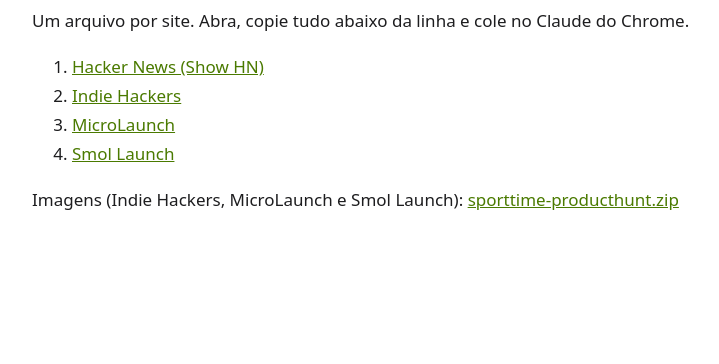
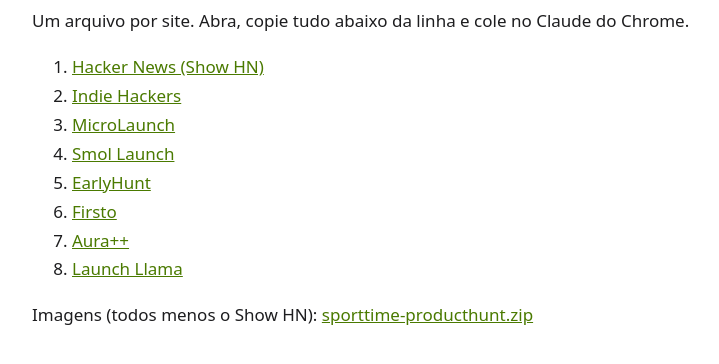
Before and after one commit to alessandrobonovox/alessandrobonovox.github.io, a plain HTML site: page sporttime/lancamentos/index.html in a window 1280 px wide. Shown: the part 128-492 px from the top of the page, without its empty margins (248-967 px from the left). Drawn offline with Linux system fonts and the light colour scheme.

Commit message:
Add launch prompts for EarlyHunt, Firsto, Aura++ and Launch Llama
Co-Authored-By: Claude Opus 5.5 <noreply@anthropic.com>
Claude-Session: https://claude.ai/code/session_01RiRG45LoaospMbPKsWh7Hw

```diff
--- a/sporttime/lancamentos/index.html
+++ b/sporttime/lancamentos/index.html
@@ -21,8 +21,12 @@ a{color:var(--accent)}
 <li><a href="sporttime-2-indie-hackers.txt" download>Indie Hackers</a></li>
 <li><a href="sporttime-3-microlaunch.txt" download>MicroLaunch</a></li>
 <li><a href="sporttime-4-smol-launch.txt" download>Smol Launch</a></li>
+<li><a href="sporttime-5-earlyhunt.txt" download>EarlyHunt</a></li>
+<li><a href="sporttime-6-firsto.txt" download>Firsto</a></li>
+<li><a href="sporttime-7-auraplusplus.txt" download>Aura++</a></li>
+<li><a href="sporttime-8-launch-llama.txt" download>Launch Llama</a></li>
 </ol>
-<p>Imagens (Indie Hackers, MicroLaunch e Smol Launch): <a href="../producthunt/sporttime-producthunt.zip" download>sporttime-producthunt.zip</a></p>
+<p>Imagens (todos menos o Show HN): <a href="../producthunt/sporttime-producthunt.zip" download>sporttime-producthunt.zip</a></p>
 </main>
 </body>
 </html>
```
Also changed, not shown: sporttime/lancamentos/sporttime-5-earlyhunt.txt (added), sporttime/lancamentos/sporttime-6-firsto.txt (added), sporttime/lancamentos/sporttime-7-auraplusplus.txt (added), sporttime/lancamentos/sporttime-8-launch-llama.txt (added).
